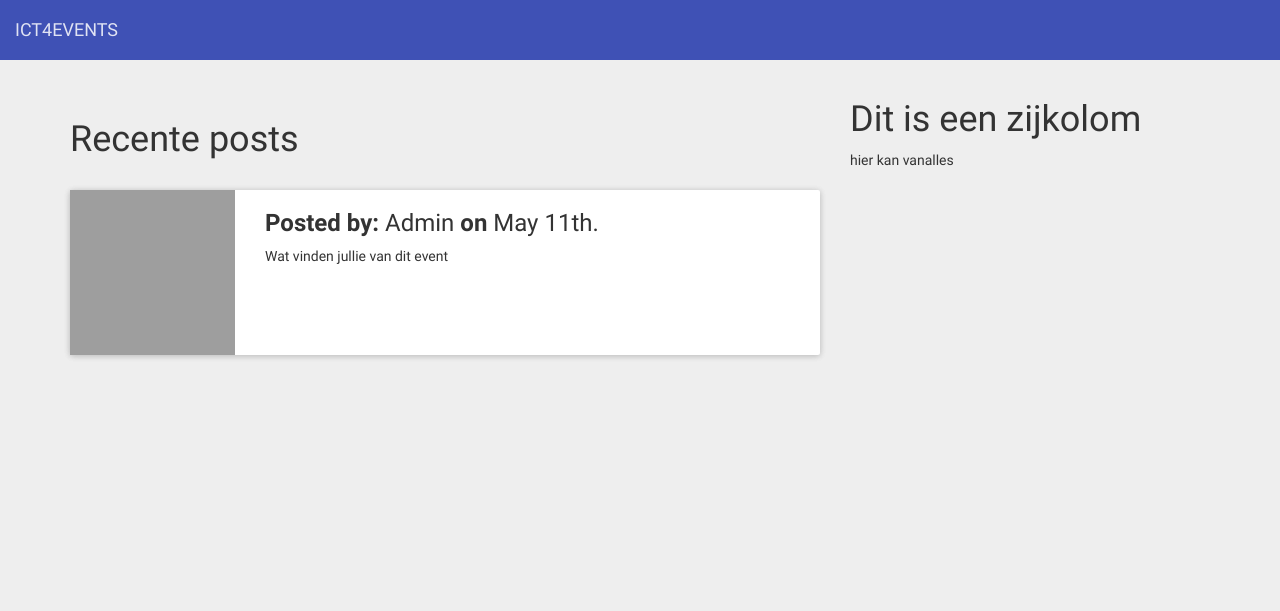
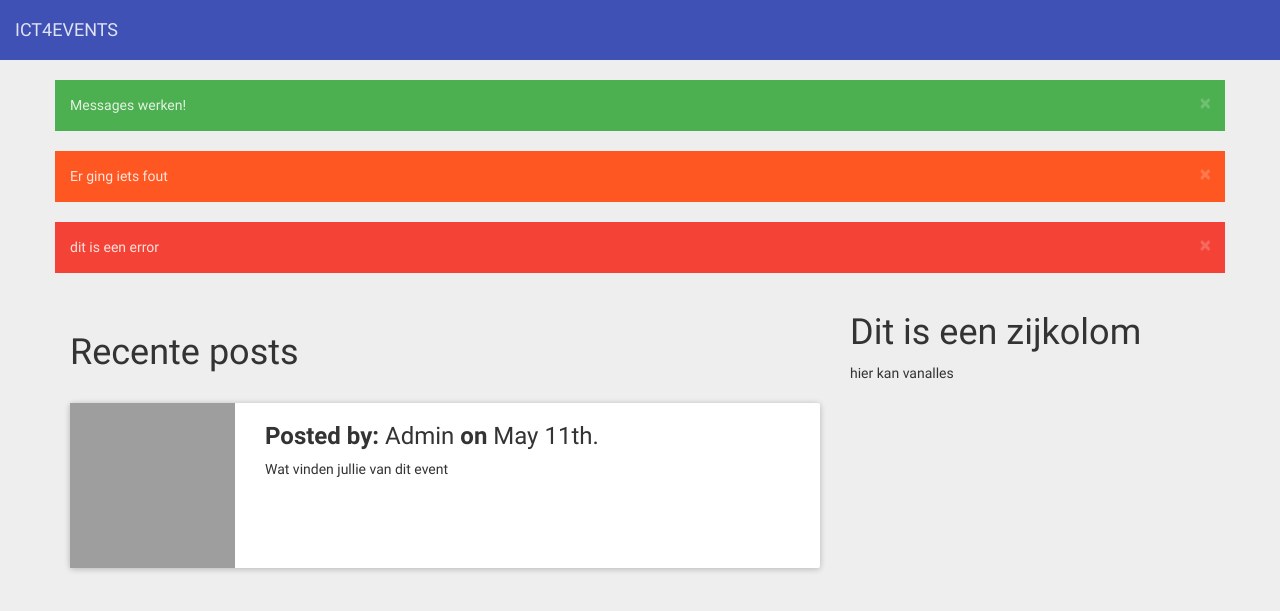
Before and after one commit to Requinard/ICT4EVENTS-WebApp, a Django app: page / in a window 1280 px wide. Shown: the top 611 px of the page. Run offline with Django 3.2, Linux system fonts and the light colour scheme; some libraries are stand-ins or nearby versions; grey boxes are pictures that could not be loaded.

Commit message:
Added misc stuff

```diff
--- a/events/views.py
+++ b/events/views.py
@@ -1,9 +1,12 @@
 from django.shortcuts import render
-
+from django.contrib import messages
 # Create your views here.
 from django.views.generic import View
 
 
 class IndexView(View):
     def get(self, request):
+        messages.success(request, "Messages werken!")
+        messages.warning(request, "Er ging iets fout")
+        messages.error(request, "dit is een error")
         return render(request, 'base.html', {})
--- a/templates/base.html
+++ b/templates/base.html
@@ -48,6 +48,16 @@
 
 <!-- Your site -->
 <div class="container">
+	{% if messages %}
+	<div class="row">
+		{% for message in messages %}
+		<div class="col-xs-12 alert alert-{{ message.tags }} alert-dismissable">
+			<button type="button" class="close" data-dismiss="alert" aria-label="Close"><span aria-hidden="true">&times;</span></button>
+			{{ message }}
+		</div>
+		{% endfor %}
+	</div>
+	{% endif %}
 	<div class="row">
 		<div class="col-lg-8">
 			<h1 class="page-header">Recente posts</h1>
```
Also changed, not shown: ICT4EVENTS/settings.py (+9 -0 lines).
